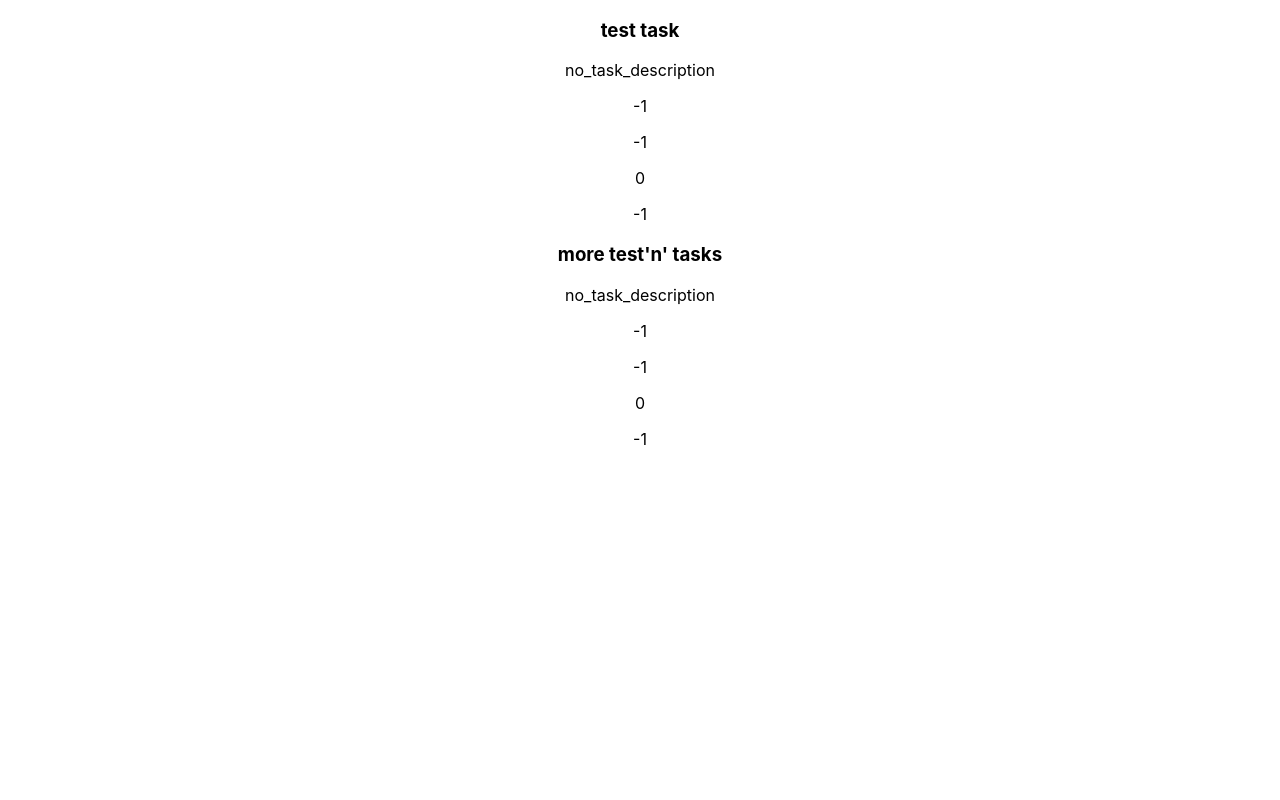
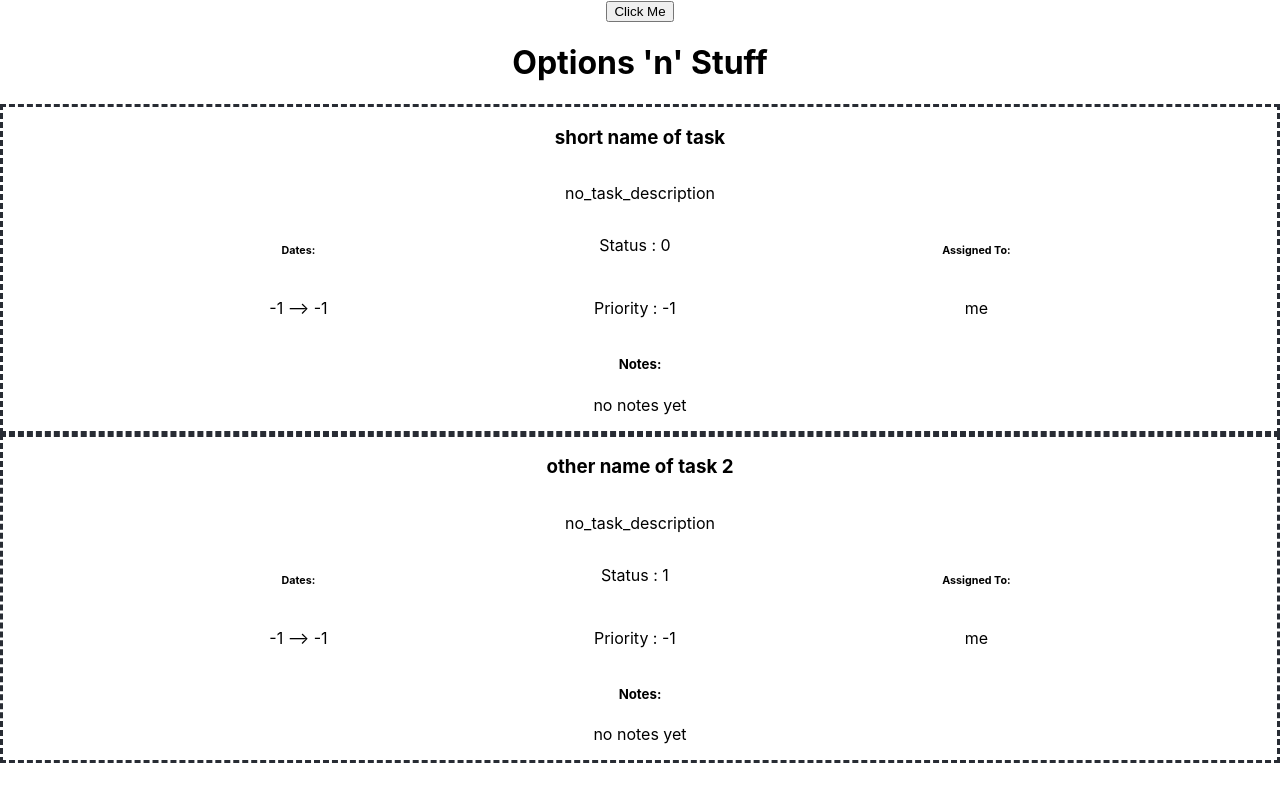
Before and after one commit to TjhaiME/reactGroupProject, a React (Create React App) app: page / in a window 1280 px wide. Built offline with nearby package versions, Linux system fonts and the light colour scheme.

Commit message:
added button component

```diff
--- a/src/App.css
+++ b/src/App.css
@@ -36,3 +36,31 @@
     transform: rotate(360deg);
   }
 }
+
+.task{
+  display: flex;
+  flex-direction: column;
+  border-style: dashed;
+  border-color: #282c34;
+}
+.task_mid{
+  display: flex;
+  flex-direction: row;
+  justify-content: space-evenly;
+}
+.task_mid_Dates{
+  display: flex;
+  flex-direction: column;
+  justify-content: space-between;
+}
+.task_mid_Status{
+  display: flex;
+  flex-direction: column;
+  justify-content: space-between;
+}
+
+.task_mid_Assign{
+  display: flex;
+  flex-direction: column;
+  justify-content: space-between;
+}
--- a/src/App.jsx
+++ b/src/App.jsx
@@ -2,16 +2,96 @@ import logo from './logo.svg';
 import './App.css';
 import React from 'react';
 import { useState } from 'react';
+import ReactButton from './Button';
 
 
+
+let initialTasks = {
+  //FOR TESTING!!!!
+  "0" : {
+    "name" : "short name of task",
+    "description" : "no_task_description",
+    "dateDue" : -1, //-1 means NO DUE DATE, everyother number represents milliseconds since 1960 or whatever it is
+    "dateAdded" : -1,
+    "priority" : -1, // NO PRIORITY
+    "status" : 0, //nothing done yet, various states including: in-progress, completed, review
+    "assignedTo" : "me",//default
+    "notes" : "no notes yet"
+  },
+  "1" : {
+    "name" : "other name of task 2",
+    "description" : "no_task_description",
+    "dateDue" : -1, //-1 means NO DUE DATE, everyother number represents milliseconds since 1960 or whatever it is
+    "dateAdded" : -1,
+    "priority" : -1, // NO PRIORITY
+    "status" : 1, //nothing done yet, various states including: in-progress, completed, review
+    "assignedTo" : "me",//default
+    "notes" : "no notes yet"
+  },
+}
+
 function App() {
+
+
+  let taskDefault = {
+
+    "name" : "short name of task",
+    "description" : "no_task_description",
+    "dateDue" : -1, //-1 means NO DUE DATE, everyother number represents milliseconds since 1960 or whatever it is
+    "dateAdded" : -1,
+    "priority" : -1, // NO PRIORITY
+    "status" : 0, //nothing done yet, various states including: in-progress, completed, review
+    "assignedTo" : "me",//default
+    "notes" : "no notes yet"
+
+
+  }
+
+
+  let nextID = 0 //GOING TO HAVE TO BE SAVED IF WE DO LOCAL STORAGE
+
+
+  // tasks = {}
+  let [tasks, setTasks] = useState(initialTasks) //let tasks = {}
+  //let isSorted = true
+  let [isSorted,setIsSorted] = useState(true)
 
 
 
 
 
-  // tasks = {}
-  let [tasks, setTasks] = useState({}) //let tasks = {}
+  ///////////////////////////////////////
+  //    Sorting        //
+  function get_sorted_keys(whatProperty="status"){
+
+    function compareStatus(a, b) {
+      if (a.status < b.status) {
+        return -1;
+      } else if (a.status > b.status) {
+        return 1;
+      }
+      // a must be equal to b
+      return 0;
+    }
+
+    //could have other ones for priority etc
+    let newObjs = []
+    for(let objKey of Object.keys(tasks)){
+      newObjs.push({})
+      newObjs[objKey]["status"] = tasks[objKey].status
+      newObjs[objKey]["key"] = objKey
+    }
+    const sortedTempObjs = newObjs.toSorted(compareStatus)
+    let sortedKeys = []
+    for(let tempObj of sortedTempObjs){
+      sortedKeys.push(tempObj.key)
+    }
+
+    return sortedKeys
+  }////////////////////////////////////////
+
+
+
 
 
 
@@ -22,20 +102,7 @@ function App() {
   // }
 
 
-  let taskDefault = {
 
-    "name" : "short name of task",
-    "description" : "no_task_description",
-    "dateDue" : -1, //-1 means NO DUE DATE, everyother number represents milliseconds since 1960 or whatever it is
-    "dateAdded" : -1,
-    "priority" : -1, // NO PRIORITY
-    "status" : 0, //nothing done yet
-
-
-  }
-
-
-  let nextID = 0 //GOING TO HAVE TO BE SAVED IF WE DO LOCAL STORAGE
 
   function add_task(taskElement){
     let newTasks = structuredClone(tasks)
@@ -49,13 +116,27 @@ function App() {
     setTasks(newTasks) //save to state variable
     //nextID += 1
   }
+  function remove_all_tasks(){
+    console.log("deleting all tasks = ")
+    console.log(tasks)
+    for (let taskKey of Object.keys(tasks)){
+      remove_task(taskKey)
+    }
+    console.log("after deleting tasks = ")
+    console.log(tasks)
+  }
 
 
 
 
   function get_actualTasksJSX(){
     let tasksJSX = []
-    for(let taskKey of Object.keys(tasks)){ //tasks is an object
+
+    let orderedKeys = Object.keys(tasks)//unorderedKeys
+    if (isSorted == true){
+      orderedKeys = get_sorted_keys()
+    }
+    for(let taskKey of orderedKeys){ //tasks is an object
       const newTaskJSX = get_single_task_JSX(taskKey)
       tasksJSX.push(newTaskJSX)
     }
@@ -66,13 +147,30 @@ function App() {
     return (
       <div className='task' key={taskKey}>
         <h3>{tasks[taskKey].name}</h3>
-        <p>{tasks[taskKey].description}</p>
-        <p>{tasks[taskKey].dateAdded}</p>
-        <p>{tasks[taskKey].dateDue}</p>
-        <p>{tasks[taskKey].status}</p>
-        <p>{tasks[taskKey].priority}</p>
+        <div className='task_desc'>
+          <p>{tasks[taskKey].description}</p>
+        </div>
+        <div className='task_mid'>
+          <div className='task_mid_Dates'>
+            <h6>Dates:</h6>
+            <p>{tasks[taskKey].dateAdded+" --> "+tasks[taskKey].dateDue}</p>
+          </div>
+          <div className='task_mid_Status'>
+            <p>{"Status : "+ tasks[taskKey].status}</p>
+            <p>{"Priority : "+tasks[taskKey].priority}</p>
+
+          </div>
+          <div className='task_mid_Assign'>
+            <h6>Assigned To:</h6>
+            <p>{tasks[taskKey].assignedTo}</p>
+          </div>
 
 
+        </div>
+        <div className='task_notes'>
+          <h5>Notes:</h5>
+          <p>{tasks[taskKey].notes}</p>
+        </div>
 
       </div>
     )
@@ -83,13 +181,14 @@ function App() {
     //main react JSX
 
 
-    TEST_make_test_tasks() //FOR TESTING ONLY
+    //TEST_make_test_tasks() //FOR TESTING ONLY
 
     let actualTasksJSX = get_actualTasksJSX()
 
     return (
     <>
       <div id="optionsDiv">
+        <h1>Options 'n' Stuff</h1>
         {/* put add task button here */}
       </div>
 
@@ -103,17 +202,25 @@ function App() {
 
   }
 
-  function TEST_make_test_tasks(){
-    //FOR TESTING ONLY
+  // function TEST_make_test_tasks(){
+  //   //FOR TESTING ONLY
+  //   console.log("test set initial tasks")
+  //   //BAD RUNS EVERY FRAME!!!
+  //   let taskKey = String(0)
+  //   let newTask = structuredClone(taskDefault)
+  //   newTask.name = "test task"
+  //   add_task(newTask)
+  //   // tasks[taskKey] = structuredClone(taskDefault)
+  //   // tasks[taskKey].name = "test task"
 
-    let taskKey = String(0)
-    tasks[taskKey] = structuredClone(taskDefault)
-    tasks[taskKey].name = "test task"
+  //   //taskKey = String(1)
+  //   let newTask2 =structuredClone(taskDefault)
+  //   newTask2.name = "more test'n' tasks"
+  //   newTask2.status = -1
+  //   add_task(newTask2)
+  // }
 
-    taskKey = String(1)
-    tasks[taskKey] = structuredClone(taskDefault)
-    tasks[taskKey].name = "more test'n' tasks"
-  }
+
 
 
 
@@ -130,9 +237,14 @@ function App() {
   let toDoAppJSX = get_website_structure()
 
 
+  const button_clearAll = () => {
+    remove_all_tasks()
+  }
+
   //RETURN APP.JSX
   return (
     <div className="App">
+      <ReactButton buttonFunc={button_clearAll}/>
       {toDoAppJSX}
       {/* <Custom_Task_Component/> */}
     </div>
@@ -140,3 +252,18 @@ function App() {
 }
 
 export default App;
+
+
+
+
+
+///TODO:
+
+// 8) done, just needs to be prettier
+// 9) done as it is just object manipulation
+
+// 10)Have a method to sort and display tasks by status
+    //write sort function
+
+// 13)Make use of semantic HTML and the correct syntax extension for React code
+    //Add alts and stuff?
--- /dev/null
+++ b/src/Button.jsx
@@ -0,0 +1,17 @@
+//button component?
+//https://www.freecodecamp.org/news/how-to-use-props-in-react/
+
+import * as React from 'react'
+
+function ReactButton(props){
+    const buttonFunc = props.buttonFunc
+    return (
+        <div>
+            <button onClick={buttonFunc}>
+                Click Me
+            </button>
+        </div>
+    )
+}
+
+export default ReactButton
```
